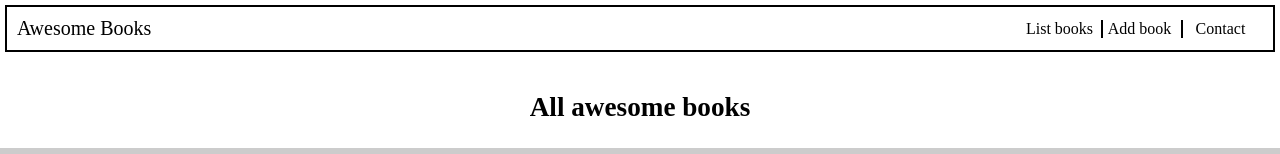
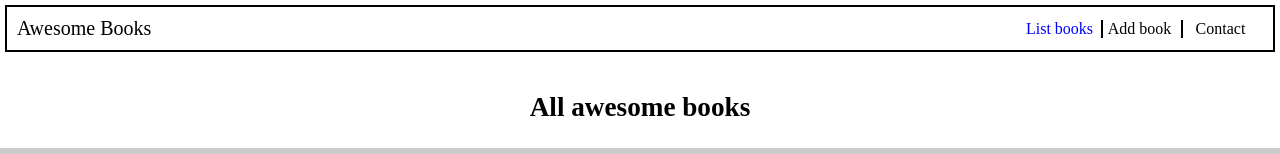
Before and after one commit to olawale-o/react-awesome-books, a React (Create React App) app: page / in a window 1280 px wide. Shown: the top 154 px of the page. Built offline with nearby package versions, Linux system fonts and the light colour scheme.

Commit message:
Implement toggling of nav links in Books.js file

```diff
--- a/src/views/Books.js
+++ b/src/views/Books.js
@@ -1,4 +1,4 @@
-import React, { useReducer } from 'react'
+import React, { useReducer, useState } from 'react'
 import { useSelector, useDispatch } from 'react-redux';
 import BookList from '../components/BookList.js';
 import AddBook from '../components/AddBook.js';
@@ -10,7 +10,8 @@ import { selectBooks, totalBooks } from '../reduxStore/selectors/booksSelector';
 import Header from '../components/Header.js';
 
 const Books = () => {
-  const [ state, dispatch ] = useReducer(bookReducer, initialState);
+  const [state, dispatch] = useReducer(bookReducer, initialState);
+  const [toggle, setToggle] = useState(1);
   const books = useSelector(selectBooks);
   const booksLen = useSelector(totalBooks);
   const dispatchAction = useDispatch();
@@ -22,10 +23,14 @@ const Books = () => {
 
   // Use this when an init function is passed as a params to to useReducer
   // const emptyBooks = () => dispatch({type: 'emptyBooks', payload: [] });
+
+  const onToggle = (index) => {
+    setToggle(index);
+  }
   return (
     <>
       <BookContext.Provider value={[state, dispatch]}>
-        <Header />
+        <Header toggle={toggle} onToggle={onToggle}/>
         <BookList books={books} />
         <AddBook addBookToStore={addBookToStore} />
       </BookContext.Provider>
```
